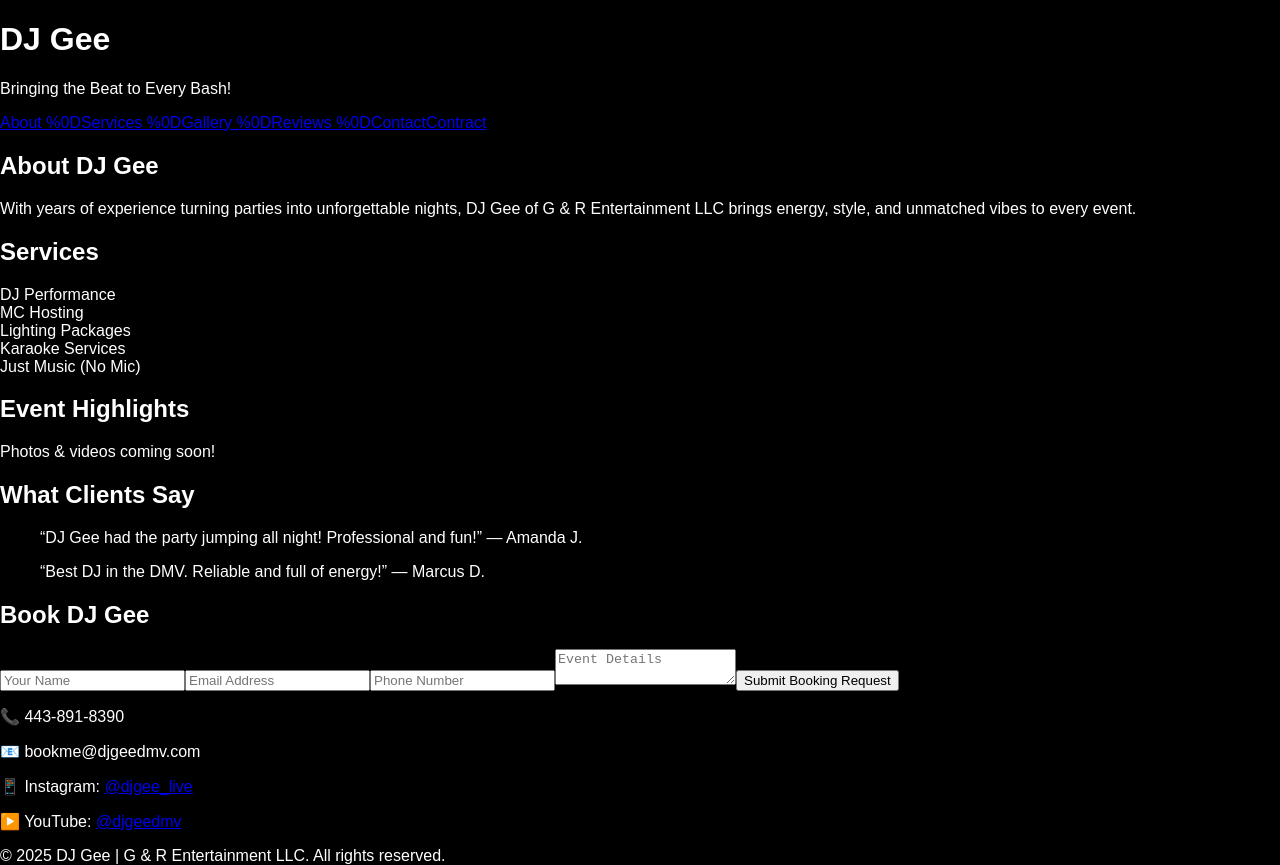
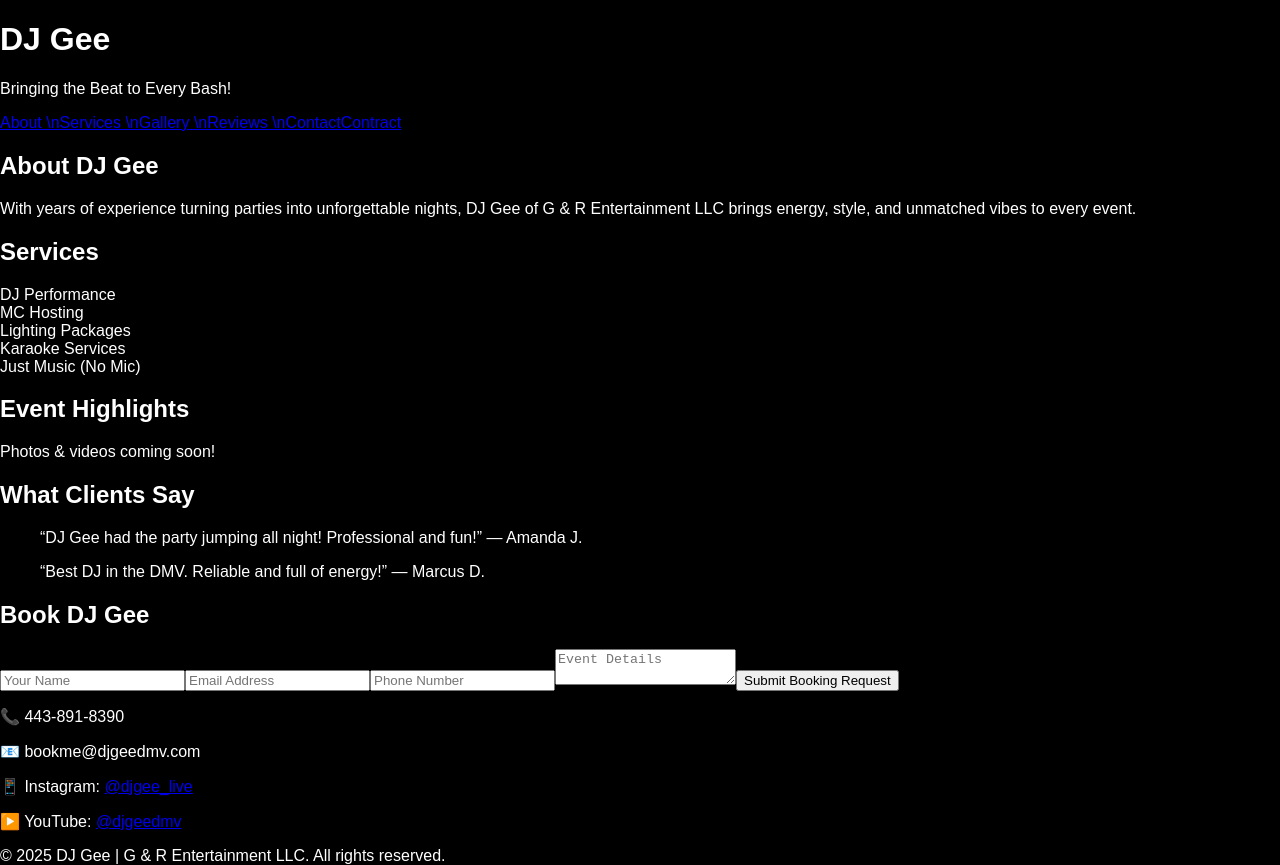
Before and after one commit to Bossmangp/updatedsite, a React (Create React App) app: page / in a window 1280 px wide. Built offline with nearby package versions, Linux system fonts and the light colour scheme.

Commit message:
Update App.js
made change to directory

```diff
--- a/src/App.js
+++ b/src/App.js
@@ -16,10 +16,10 @@ export default function DJGeeWebsite() {
               </header>
 
               <nav className="flex justify-center gap-4 p-2 bg-gray-900 text-sm">
-                <a href="#about" className="hover:text-purple-400">About %0D</a>
-                <a href="#services" className="hover:text-purple-400">Services %0D</a>
-                <a href="#gallery" className="hover:text-purple-400">Gallery %0D</a>
-                <a href="#reviews" className="hover:text-purple-400">Reviews %0D</a>
+                <a href="#about" className="hover:text-purple-400">About \n</a>
+                <a href="#services" className="hover:text-purple-400">Services \n</a>
+                <a href="#gallery" className="hover:text-purple-400">Gallery \n</a>
+                <a href="#reviews" className="hover:text-purple-400">Reviews \n</a>
                 <a href="#contact" className="hover:text-purple-400">Contact</a>
                 <Link to="/contract" className="hover:text-purple-400">Contract</Link>
               </nav>
```
